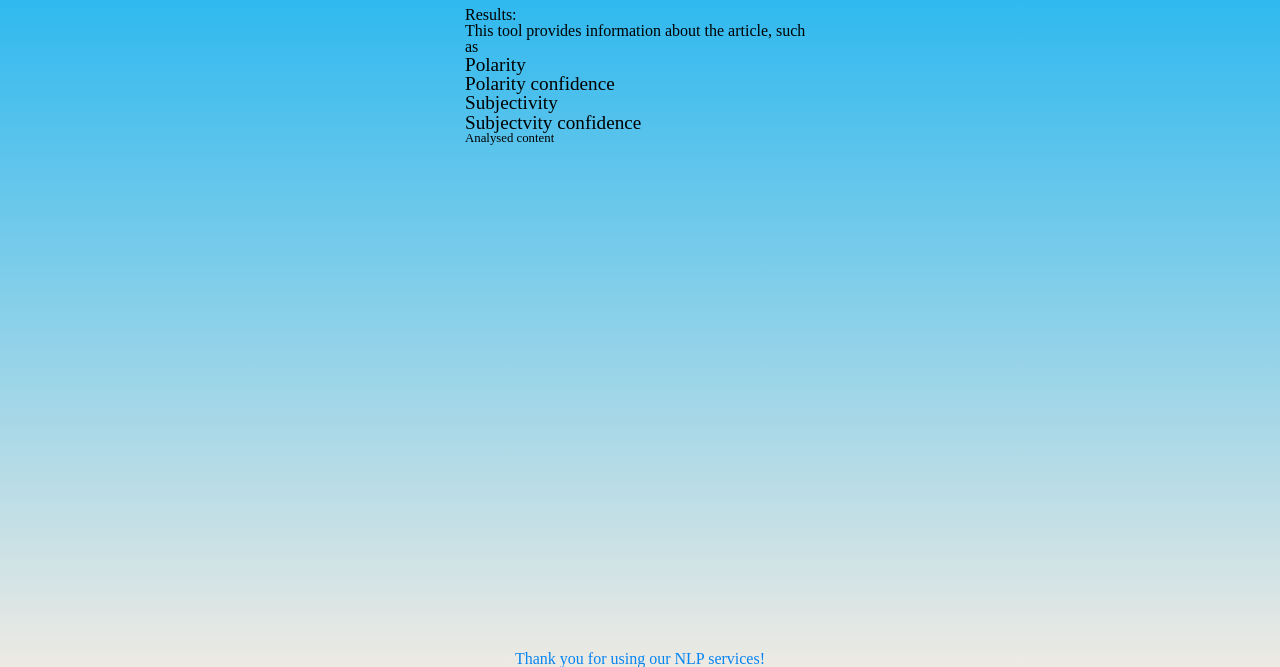
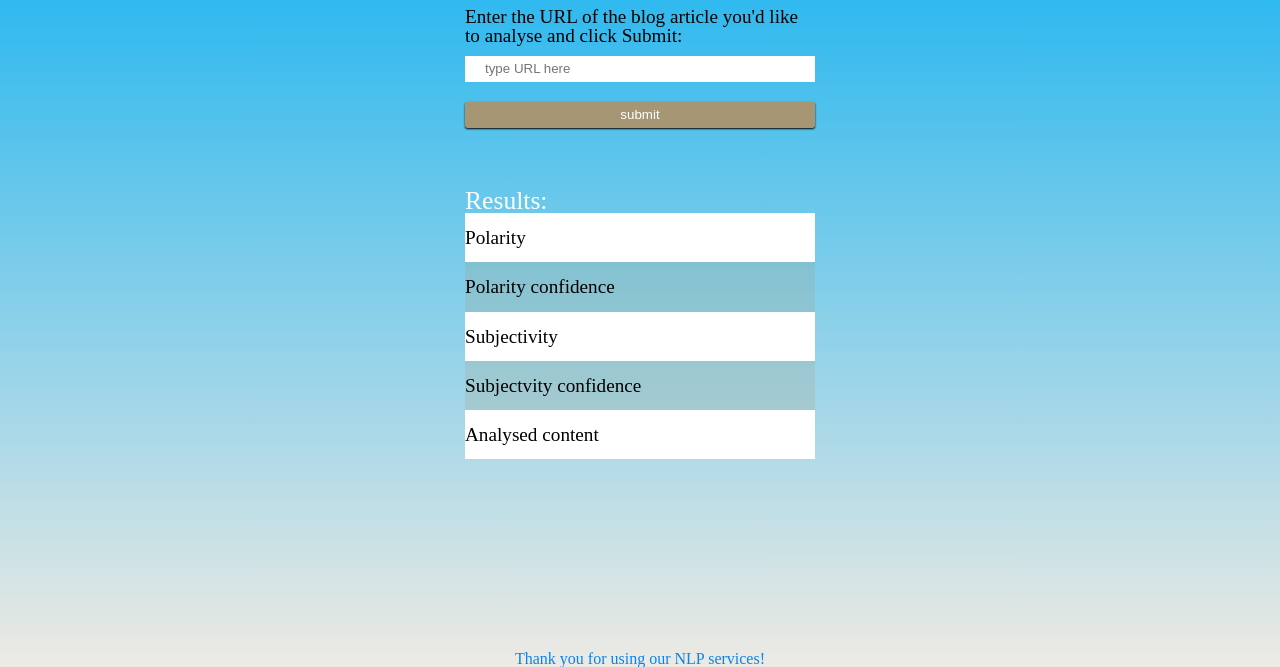
Before and after one commit to T7Q/Natural-Language-Processing-Web-Tool, a website built with webpack: page src/client/views/index.html in a window 1280 px wide. Shown: the part 133-800 px from the top of the page. Built offline with nearby package versions, Linux system fonts and the light colour scheme.

Commit message:
style: :art: updated html structure

```diff
--- a/src/client/views/index.html
+++ b/src/client/views/index.html
@@ -9,29 +9,43 @@
 
         <header>
             <div class="">
-                NLP with Aylien
+                <h1>Natural language processing (NLP) with Aylien News API</h1>
             </div>
             <div class="">
-                Enter the URL of the blog article you'd like to analyse and click Submit.
+                <p>Enter the URL of the blog article you'd like to analyse and click Submit:</p>
             </div>
         </header>
-
         <main>
             <section>
                 <form class="" onsubmit="return Client.handleSubmit(event)">
-                    <input id="name" type="text" name="input" value="" placeholder="Name">
-                    <input type="submit" name="" value="submit" onclick="return Client.handleSubmit(event)" onsubmit="return Client.handleSubmit(event)">
+                    <input id="name" type="text" name="input" value="" placeholder="type URL here">
+                    <input id="button" type="submit" name="" value="submit" onclick="return Client.handleSubmit(event)" onsubmit="return Client.handleSubmit(event)">
                 </form>
             <section>
-
             <section>
-                <strong>Results:</strong>
-                <div id="description">This tool provides information about the article, such as</div>
-                <div id="polarity">Polarity</div>
-                <div id="polarity_confidence">Polarity confidence</div>
-                <div id="subjectivity">Subjectivity</div>
-                <div id="subjectivity_confidence">Subjectvity confidence</div>
-                <div id="text">Analysed content</div>
+                <h2>Results:</h2>
+                <table>
+                    <tr>
+                        <td class="result">Polarity</td>
+                        <td id="polarity"></td>
+                    </tr>
+                    <tr>
+                        <td class="result">Polarity confidence</td>
+                        <td id="polarity_confidence"></td>
+                    </tr>
+                    <tr>
+                        <td class="result">Subjectivity</td>
+                        <td id="subjectivity"></td>
+                    </tr>
+                    <tr>
+                        <td class="result">Subjectvity confidence</td>
+                        <td id="subjectivity_confidence"></td>
+                    </tr>
+                    <tr>
+                        <td class="result">Analysed content</td>
+                        <td id="text"></td>
+                    </tr>
+                </table>
             </section>
         </main>
 
```
